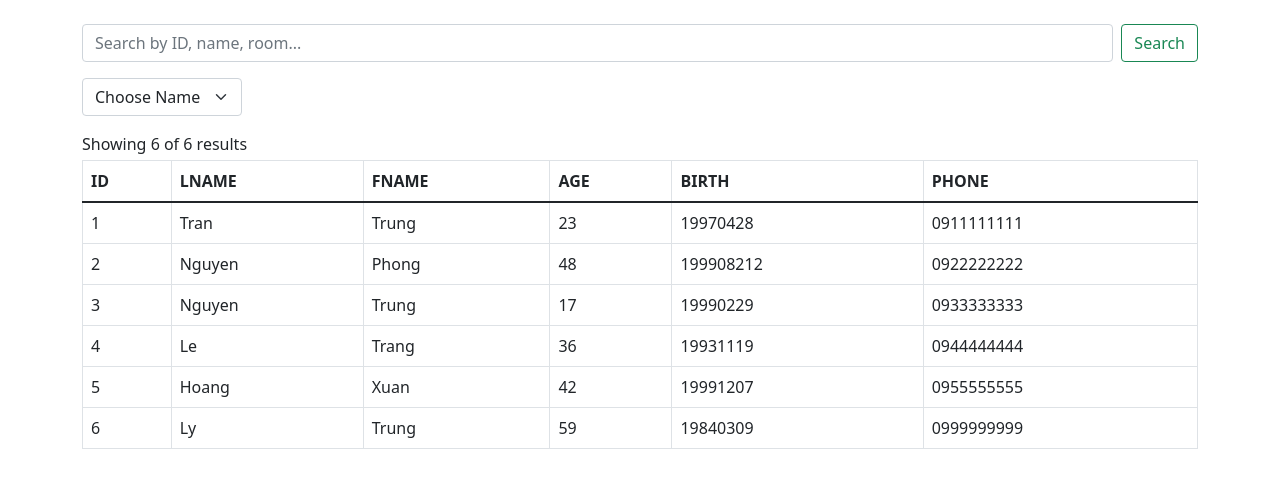
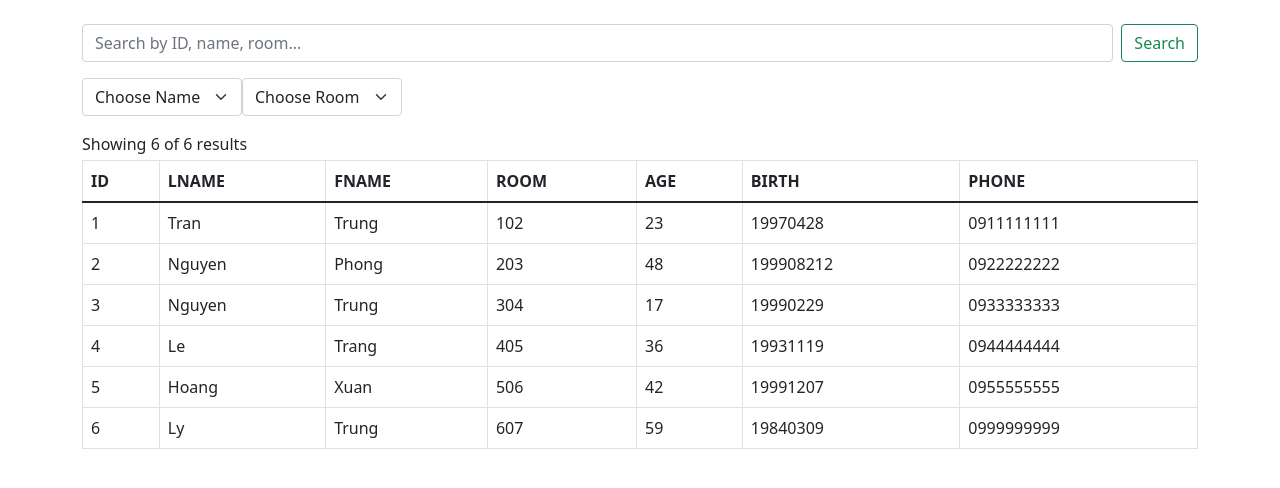
Before and after one commit to NguyenHuy77/Assignment_Group.TheLeftover, a React (Create React App) app in the folder myapp/: page / in a window 1280 px wide. Shown: the top 488 px of the page. Built offline with nearby package versions, Linux system fonts and the light colour scheme.

Commit message:
add fetch

```diff
--- /dev/null
+++ b/myapp/public/data/db.json
@@ -0,0 +1,58 @@
+{
+  "patients": [
+    {
+      "id": 1,
+      "lname": "Tran",
+      "fname": "Trung",
+      "room": 102,
+      "age": 23,
+      "birth": "19970428",
+      "phone": "0911111111"
+    },
+    {
+      "id": 2,
+      "lname": "Nguyen",
+      "fname": "Phong",
+      "room": 203,
+      "age": 48,
+      "birth": "199908212",
+      "phone": "0922222222"
+    },
+    {
+      "id": 3,
+      "lname": "Nguyen",
+      "fname": "Trung",
+      "room": 304,
+      "age": 17,
+      "birth": "19990229",
+      "phone": "0933333333"
+    },
+    {
+      "id": 4,
+      "lname": "Le",
+      "fname": "Trang",
+      "room": 405,
+      "age": 36,
+      "birth": "19931119",
+      "phone": "0944444444"
+    },
+    {
+      "id": 5,
+      "lname": "Hoang",
+      "fname": "Xuan",
+      "room": 506,
+      "age": 42,
+      "birth": "19991207",
+      "phone": "0955555555"
+    },
+    {
+      "id": 6,
+      "lname": "Ly",
+      "fname": "Trung",
+      "room": 607,
+      "age": 59,
+      "birth": "19840309",
+      "phone": "0999999999"
+    }
+  ]
+}
--- a/myapp/src/Search.js
+++ b/myapp/src/Search.js
@@ -2,75 +2,35 @@ import { useEffect, useState } from "react";
 import SearchBar from "./components/SearchBar";
 import SearchTable from "./components/SearchTable";
 
-const dataAll = [
-  {
-    id: 1,
-    lname: "Tran",
-    fname: "Trung",
-    age: 23,
-    birth: "19970428",
-    phone: "0911111111",
-  },
-  {
-    id: 2,
-    lname: "Nguyen",
-    fname: "Phong",
-    age: 48,
-    birth: "199908212",
-    phone: "0922222222",
-  },
-  {
-    id: 3,
-    lname: "Nguyen",
-    fname: "Trung",
-    age: 17,
-    birth: "19990229",
-    phone: "0933333333",
-  },
-  {
-    id: 4,
-    lname: "Le",
-    fname: "Trang",
-    age: 36,
-    birth: "19931119",
-    phone: "0944444444",
-  },
-  {
-    id: 5,
-    lname: "Hoang",
-    fname: "Xuan",
-    age: 42,
-    birth: "19991207",
-    phone: "0955555555",
-  },
-  {
-    id: 6,
-    lname: "Ly",
-    fname: "Trung",
-    age: 59,
-    birth: "19840309",
-    phone: "0999999999",
-  },
-];
-
 function Search() {
-  const [data, setData] = useState(dataAll);
-  const [results, setResults] = useState(dataAll);
+  const [data, setData] = useState([]);
+  const [results, setResults] = useState([]);
   const [filterList, setFilterList] = useState([]);
   const [query, setQuery] = useState("");
+  const columnsToSearch = ["id", "lname", "fname", "age"];
+  const columnsToFilter = ["fname", "room"];
+  const endPoint = "./data/db.json";
+
+  // fetch data
+  const getData = () => {
+    fetch(endPoint)
+      .then((res) => res.json())
+      .then((data) => {
+        setData(data.patients);
+        setResults(data.patients);
+      });
+  };
 
   // search
-  const searchToSubmit = (source, query) => {
+  const getSearch = (source, query) => {
     if (query.trim() === "") return source;
 
-    const queries = query
-      .split(/ +/g)
-      .map((query) => query.trim().toLowerCase());
+    const queries = query.split(/ +/g).map((query) => query.toLowerCase());
 
-    return source.filter((item) => {
+    return source.filter((row) => {
       return queries.every((query) => {
-        return Object.keys(item).some((key) =>
-          item[key].toString().toLowerCase().includes(query)
+        return columnsToSearch.some((column) =>
+          row[column].toString().toLowerCase().includes(query)
         );
       });
     });
@@ -78,30 +38,35 @@ function Search() {
 
   const searchOnSubmit = (query) => {
     setQuery(query);
-    setResults(searchToSubmit(filterToChange(data), query));
+    setResults(getSearch(getFilter(data), query));
   };
 
   // filter
-  const filterToChange = (source) => {
+  const getFilter = (source) => {
     if (filterList.length === 0) return source;
 
-    return source.filter((val) => {
-      return filterList.some((item) => {
-        return val.fname.includes(item);
+    return source.filter((row) => {
+      return filterList.some((filterVal) => {
+        return columnsToFilter.some((column) =>
+          row[column].toString().includes(filterVal)
+        );
       });
     });
   };
 
   const filterOnChange = () => {
-    setResults(filterToChange(searchToSubmit(data, query)));
+    setResults(getFilter(getSearch(data, query)));
   };
 
   const filterOnDelete = (item) => {
     setFilterList(filterList.filter((i) => i !== item));
-    filterOnChange();
   };
 
   // useEffect
+  useEffect(() => {
+    getData();
+  }, []);
+
   useEffect(() => {
     filterOnChange();
   }, [filterList]);
@@ -112,20 +77,46 @@ function Search() {
 
       {/* ---- filter form ---- */}
       <form className="d-flex mt-3 mb-1">
+        {/* filter name */}
         <select
           className="form-select filter"
           onChange={(e) => {
-            if (filterList.indexOf(e.target.value) === -1)
+            if (!filterList.includes(e.target.value))
               filterList.push(e.target.value);
             filterOnChange();
           }}
           value=""
         >
           <option>Choose Name</option>
-          {data &&
-            data
+          {results &&
+            results
               .reduce((total, cur) => {
-                if (total.indexOf(cur) === -1) total.push(cur.fname);
+                if (!total.includes(cur.fname)) total.push(cur.fname);
+                return total;
+              }, [])
+              .map((item, i) => {
+                return (
+                  <option key={i} value={item}>
+                    {item}
+                  </option>
+                );
+              })}
+        </select>
+        {/* filter room */}
+        <select
+          className="form-select filter"
+          onChange={(e) => {
+            if (!filterList.includes(e.target.value))
+              filterList.push(e.target.value);
+            filterOnChange();
+          }}
+          value=""
+        >
+          <option>Choose Room</option>
+          {results &&
+            results
+              .reduce((total, cur) => {
+                if (!total.includes(cur.room)) total.push(cur.room);
                 return total;
               }, [])
               .map((item, i) => {
@@ -140,14 +131,14 @@ function Search() {
 
       {/* ---- filter items ---- */}
       {filterList &&
-        filterList.map((item, i) => {
+        filterList.map((filterVal, i) => {
           return (
             <button
               key={i}
               className="btn btn-primary me-1"
-              onClick={() => filterOnDelete(item)}
+              onClick={() => filterOnDelete(filterVal)}
             >
-              <span>{item}</span>
+              <span>{filterVal}</span>
               <i className="bi bi-x ms-1"></i>
             </button>
           );
--- a/myapp/src/components/SearchTable.js
+++ b/myapp/src/components/SearchTable.js
@@ -10,17 +10,19 @@ function SearchTable({ data }) {
         <thead>
           <tr>
             {columns &&
-              columns.map((column) => (
-                <th scope="col">{column.toUpperCase()}</th>
+              columns.map((column, i) => (
+                <th key={i} scope="col">
+                  {column.toUpperCase()}
+                </th>
               ))}
           </tr>
         </thead>
         <tbody>
           {data &&
-            data.map((item) => (
-              <tr key={item.id}>
-                {columns.map((column) => (
-                  <td>{item[column]}</td>
+            data.map((item, i) => (
+              <tr key={i}>
+                {columns.map((column, j) => (
+                  <td key={j}>{item[column]}</td>
                 ))}
               </tr>
             ))}
```
Also changed, not shown: 2 other files (tests, documents, lock files or other folders).
